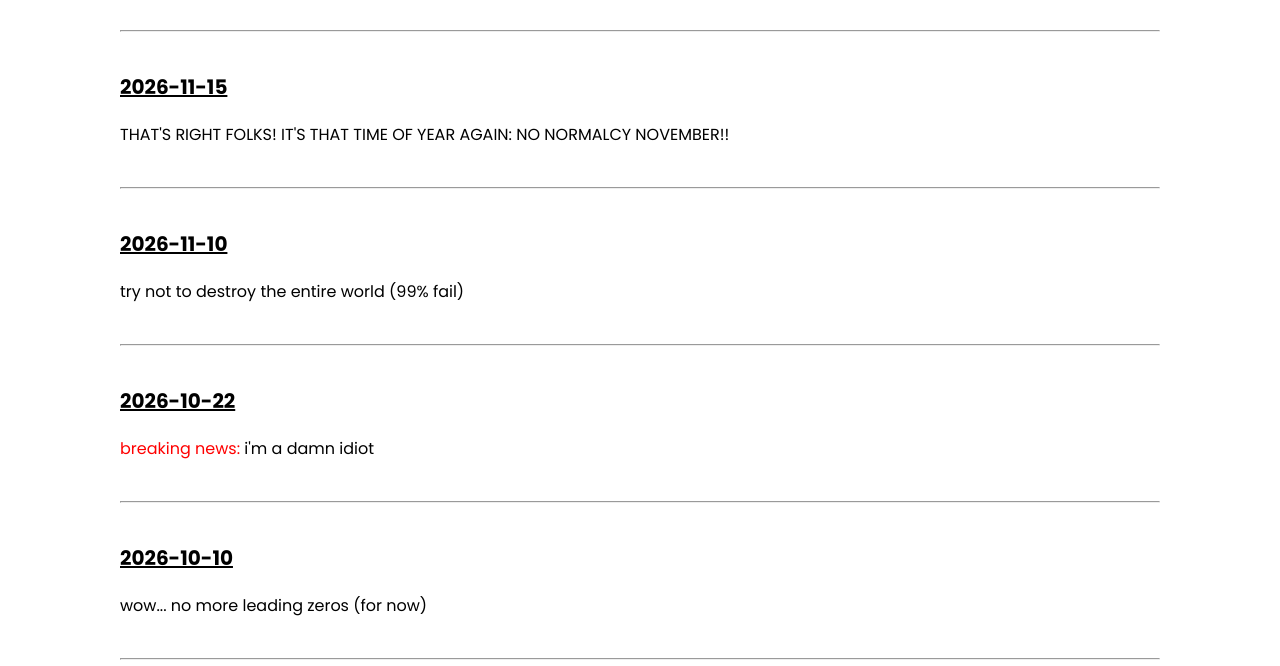
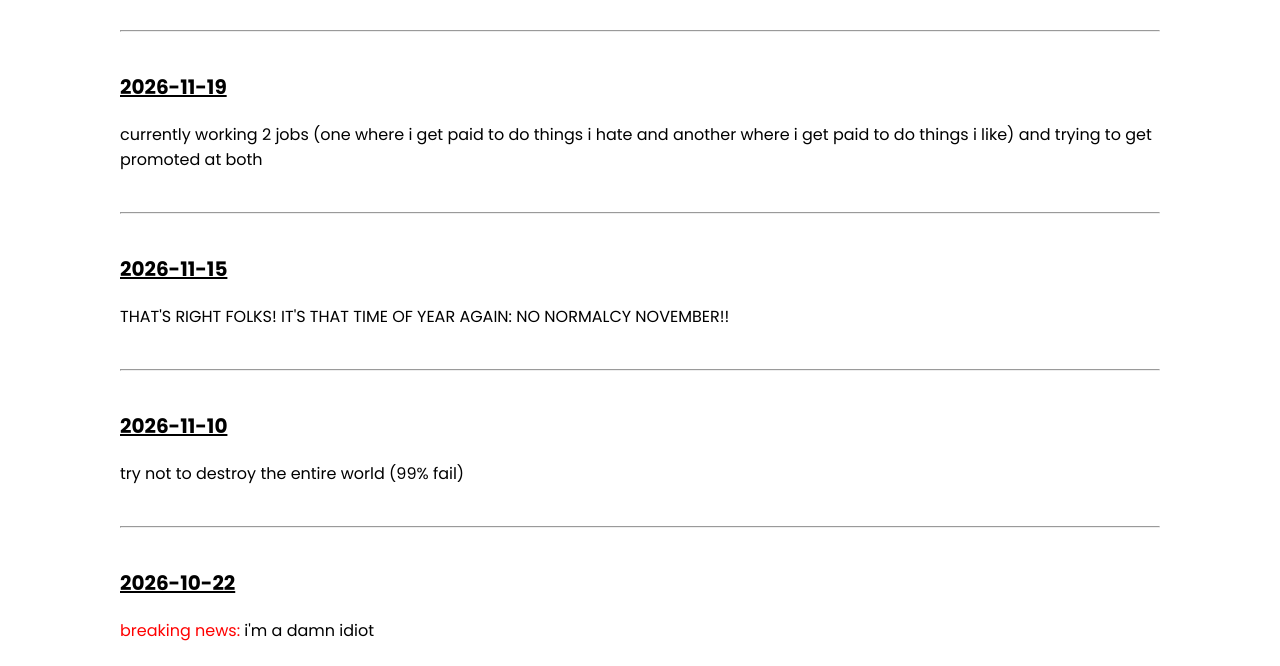
Before and after one commit to dr-potter/dr-potter.github.io, a plain HTML site: page notes.html in a window 1280 px wide. Shown: the part 134-800 px from the top of the page. Drawn offline with Linux system fonts and the light colour scheme.

Commit message:
Update notes.html

```diff
--- a/notes.html
+++ b/notes.html
@@ -15,6 +15,9 @@ html {background-color: white; font-family: Poppins, sans-serif; color: black}
 </head>
 <body style="margin-left: 120px; margin-right: 120px">
 <p><h1>notes</h1></p>
+<hr>
+<p class="date">2026-11-19</p>
+<p>currently working 2 jobs (one where i get paid to do things i hate and another where i get paid to do things i like) and trying to get promoted at both</p>
 <hr>
 <p class="date">2026-11-15</p>
 <p>THAT'S RIGHT FOLKS! IT'S THAT TIME OF YEAR AGAIN: NO NORMALCY NOVEMBER!!</p>
```
